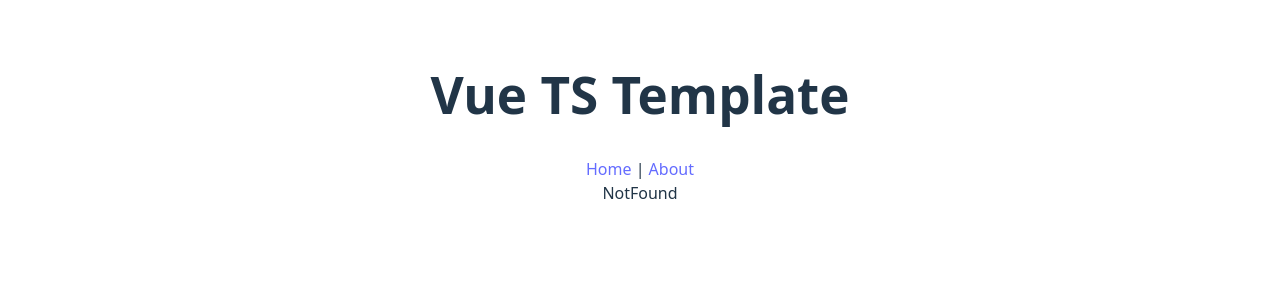
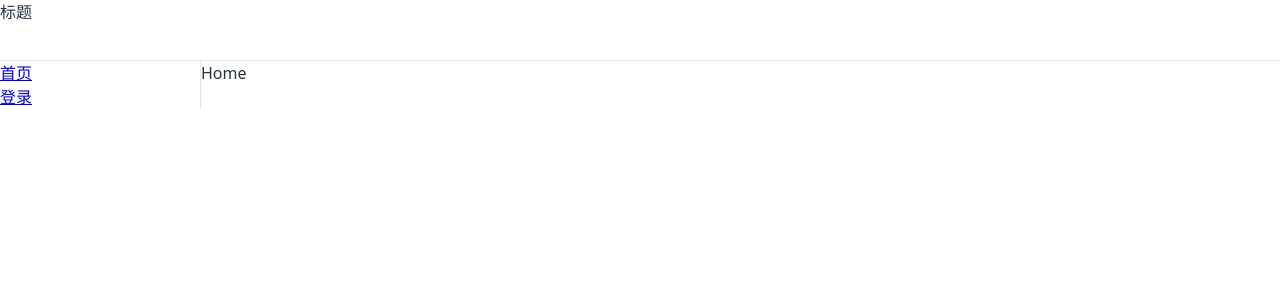
Before and after one commit to gausszhou/vue-ts-template, a Vue app: page /home in a window 1280 px wide. Shown: the top 300 px of the page. Built offline with nearby package versions, Linux system fonts and the light colour scheme.

Commit message:
feat(layout): 添加全屏和仪表盘布局及登录页面
重构应用布局结构，引入全屏和仪表盘两种布局方式
- 新增全屏布局用于登录页
- 新增仪表盘布局包含头部和侧边栏
- 更新路由配置以支持嵌套布局
- 清理全局样式和App.vue基础结构

```diff
--- a/src/App.vue
+++ b/src/App.vue
@@ -1,19 +1,12 @@
 <template>
-  <div class="header">
-    <div class="container">
-      <div class="logo">
-        <h1>Vue TS Template</h1>
-      </div>
-      <div class="nav">
-        <router-link to="/">Home</router-link>
-        <span> | </span>
-        <router-link to="/about">About</router-link>
-      </div>
-    </div>
-  </div>
-  <div class="container">
+  <div class="app-container">
     <router-view></router-view>
   </div>
 </template>
 
-<style scoped></style>
+<style scoped>
+.app-container {
+  width: 100%;
+  height: 100%;
+}
+</style>
--- /dev/null
+++ b/src/layouts/dashboard/components/dashboard-aside.vue
@@ -0,0 +1,14 @@
+<template>
+  <div class="dashboard-aside">
+    <div class="dashboard-aside-header">
+      <div>
+        <router-link to="/home">首页</router-link>
+      </div>
+      <div>
+        <router-link to="/about">登录</router-link>
+      </div>
+    </div>
+  </div>
+</template>
+<script lang="ts" setup></script>
+<style lang="scss" scoped></style>
--- /dev/null
+++ b/src/layouts/dashboard/components/dashboard-header.vue
@@ -0,0 +1,7 @@
+<template>
+  <div class="dashboard-header">
+    <div class="dashboard-header-title">标题</div>
+  </div>
+</template>
+<script lang="ts" setup></script>
+<style lang="scss" scoped></style>
--- /dev/null
+++ b/src/layouts/dashboard/index.vue
@@ -0,0 +1,37 @@
+<template>
+  <div class="layout-dashboard">
+    <DashboardHeader></DashboardHeader>
+    <div class="dashboard-content">
+      <div class="dashboard-content-aside">
+        <DashboardAside></DashboardAside>
+      </div>
+      <div class="dashboard-content-main">
+        <router-view></router-view>
+      </div>
+    </div>
+  </div>
+</template>
+<script lang="ts" setup>
+import DashboardHeader from "./components/dashboard-header.vue";
+import DashboardAside from "./components/dashboard-aside.vue";
+</script>
+<style lang="scss" scoped>
+.layout-dashboard {
+    width: 100%;
+    height: 100%;
+  .dashboard-header {
+    height: 60px;
+    border-bottom: 1px solid #e5e5e5;
+  }
+  .dashboard-content {
+    display: flex;
+    .dashboard-content-aside {
+      width: 200px;
+      border-right: 1px solid #e5e5e5;
+    }
+    .dashboard-content-main {
+      flex: 1;
+    }
+  }
+}
+</style>
--- /dev/null
+++ b/src/layouts/fullscreen/index.vue
@@ -0,0 +1,8 @@
+<template>
+  <div class="layout-fullscreen">
+       <router-view></router-view>
+  </div>
+</template>
+<script lang="ts" setup>
+</script>
+<style lang="scss" scoped></style>
--- a/src/router/routes/index.ts
+++ b/src/router/routes/index.ts
@@ -1,3 +1,6 @@
+import LayoutDashboard from "@/layouts/dashboard/index.vue";
+import LayoutFullscreen from "@/layouts/fullscreen/index.vue";
+
 export function createRoutes() {
   return [
     {
@@ -8,13 +11,32 @@ export function createRoutes() {
     },
     {
       path: "/",
-      name: "Home",
-      component: () => import("@/views/home/index.vue"),
+      name: "Dashboard",
+      component: LayoutDashboard,
+      children: [
+        {
+          path: "/home",
+          name: "Home",
+          component: () => import("@/views/home/index.vue"),
+        },
+        {
+          path: "/about",
+          name: "About",
+          component: () => import("@/views/about/index.vue"),
+        },
+      ],
     },
     {
-      path: "/about",
-      name: "About",
-      component: () => import("@/views/about/index.vue"),
+      path: "/",
+      name: "Fullscreen",
+      component: LayoutFullscreen,
+      children: [
+        {
+          path: "/login",
+          name: "Login",
+          component: () => import("@/views/login/index.vue"),
+        },
+      ],
     },
     {
       path: "/:pathMatch(.*)*",
--- a/src/style.css
+++ b/src/style.css
@@ -13,53 +13,11 @@
   -moz-osx-font-smoothing: grayscale;
 }
 
-a {
-  font-weight: 500;
-  color: #646cff;
-  text-decoration: inherit;
-}
-a:hover {
-  color: #535bf2;
-}
-
+html,
 body {
   margin: 0;
-  display: flex;
-  min-width: 320px;
-  min-height: 100vh;
+  padding: 0;
 }
-
-h1 {
-  font-size: 3.2em;
-  line-height: 1.1;
-}
-
-button {
-  border-radius: 8px;
-  border: 1px solid transparent;
-  padding: 0.6em 1.2em;
-  font-size: 1em;
-  font-weight: 500;
-  font-family: inherit;
-  background-color: #1a1a1a;
-  cursor: pointer;
-  transition: border-color 0.25s;
-}
-button:hover {
-  border-color: #646cff;
-}
-button:focus,
-button:focus-visible {
-  outline: 4px auto -webkit-focus-ring-color;
-}
-
-#app {
-  max-width: 1280px;
-  margin: 0 auto;
-  padding: 2rem;
-  text-align: center;
-}
-
 @media (prefers-color-scheme: light) {
   :root {
     color: #213547;
--- /dev/null
+++ b/src/views/login/index.vue
@@ -0,0 +1,14 @@
+<template>
+    <div class="login-container">
+        <div class="login-container-header">
+            <div class="login-container-header-title">登录</div>
+        </div>
+    </div>
+</template>
+<script lang="ts" setup>
+
+
+</script>
+<style lang="scss" scoped>
+
+</style>
```
